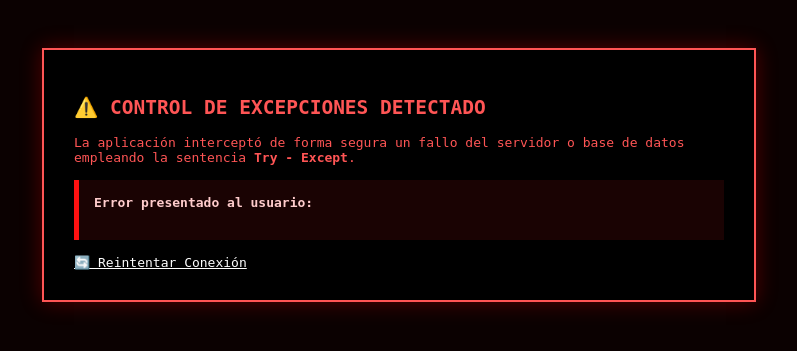
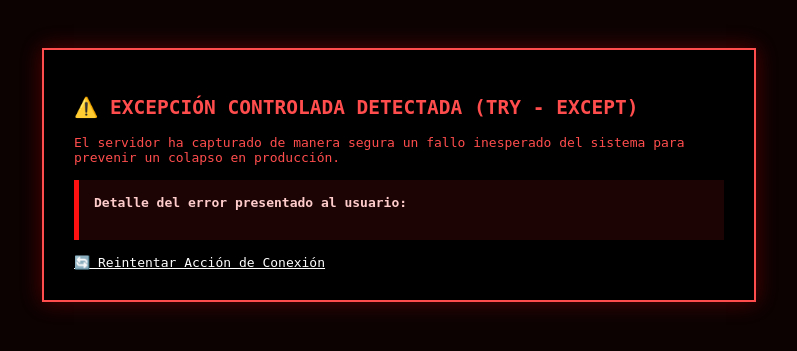
Before and after one commit to Brayanbii/june05, a Flask app: template templates/error.html in a window 1280 px wide. Shown: the top 351 px of the page, without its empty margins (241-1038 px from the left). Run offline with Flask 3, Linux system fonts and the light colour scheme; the template is opened without the code that fills it, so the values that code supplies are empty.

Commit message:
Update error page title and content in Spanish

```diff
--- a/templates/error.html
+++ b/templates/error.html
@@ -2,23 +2,23 @@
 <html lang="es">
 <head>
     <meta charset="UTF-8">
-    <title>FIFA Cloud Exception Center</title>
+    <title>Excepción del Sistema Interceptada</title>
     <style>
-        body { background-color: #0b0101; color: #ff5555; font-family: monospace; padding: 40px; display: flex; justify-content: center; }
-        .error-card { max-width: 650px; width: 100%; border: 2px solid #ff5555; padding: 30px; background: #000; box-shadow: 0 0 20px rgba(255,0,0,0.3); }
-        .log-box { background: #1a0303; border-left: 5px solid #ff1111; padding: 15px; margin-top: 15px; color: #ffcccc; overflow-x: auto; }
+        body { background-color: #0c0202; color: #ff4d4d; font-family: monospace; padding: 40px; display: flex; justify-content: center; }
+        .error-container { max-width: 650px; width: 100%; border: 2px solid #ff4d4d; padding: 30px; background: #000; box-shadow: 0 0 20px rgba(255,0,0,0.3); }
+        .error-log { background: #1c0404; border-left: 5px solid #ff1111; padding: 15px; margin-top: 15px; color: #ffcccc; overflow-x: auto; }
     </style>
 </head>
 <body>
-<div class="error-card">
-    <h2>⚠️ CONTROL DE EXCEPCIONES DETECTADO</h2>
-    <p>La aplicación interceptó de forma segura un fallo del servidor o base de datos empleando la sentencia <strong>Try - Except</strong>.</p>
-    <div class="log-box">
-        <strong>Error presentado al usuario:</strong><br><br>
+<div class="error-container">
+    <h2>⚠️ EXCEPCIÓN CONTROLADA DETECTADA (TRY - EXCEPT)</h2>
+    <p>El servidor ha capturado de manera segura un fallo inesperado del sistema para prevenir un colapso en producción.</p>
+    <div class="error-log">
+        <strong>Detalle del error presentado al usuario:</strong><br><br>
         {{ error_mensaje }}
     </div>
     <br>
-    <a href="/" style="color: white; text-decoration: underline;">🔄 Reintentar Conexión</a>
+    <a href="/" style="color: white; text-decoration: underline;">🔄 Reintentar Acción de Conexión</a>
 </div>
 </body>
 </html>
```
